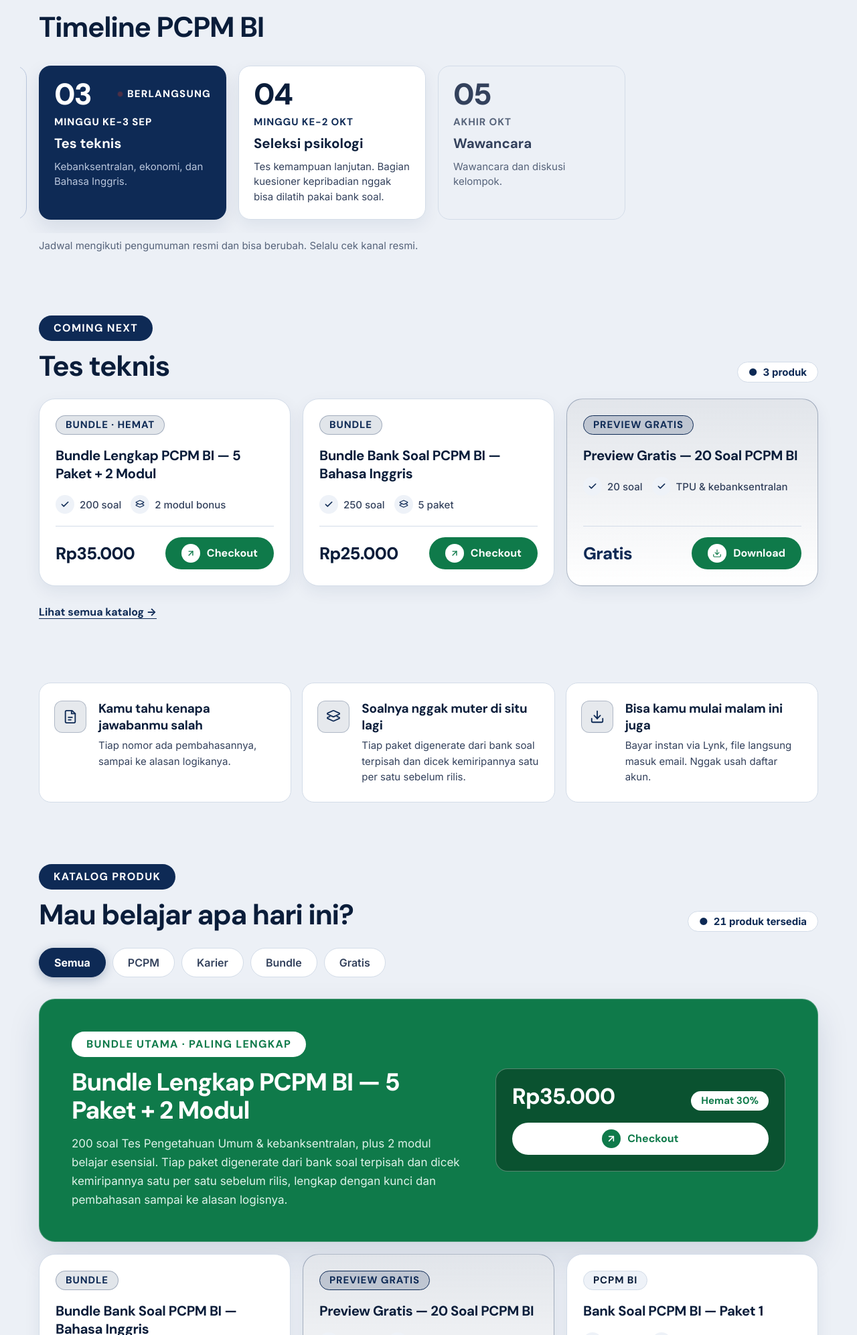
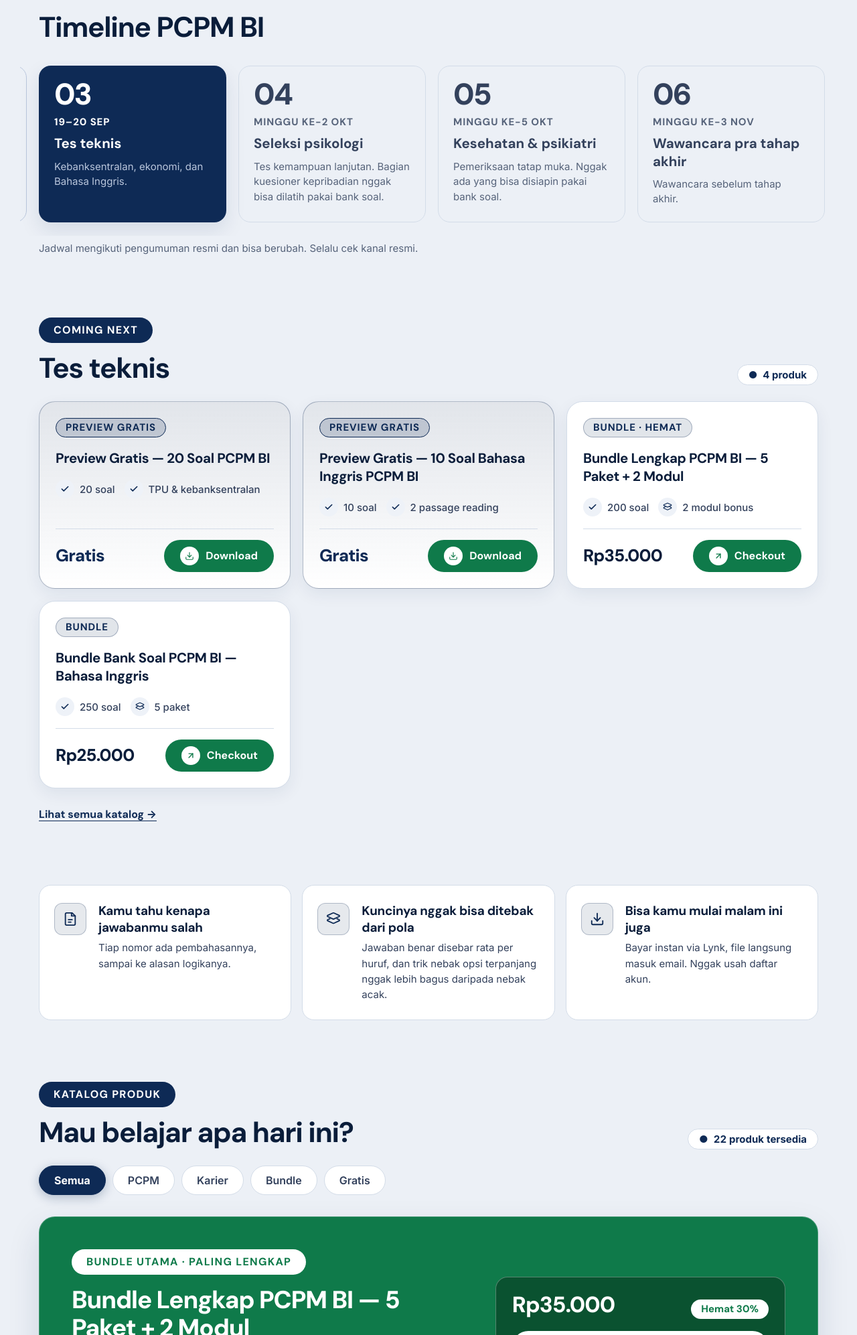
Before and after one commit to mikowidi/overtimeboo-etalase, a plain HTML site: page public/index.html in a window 1280 px wide. Shown: the part 807-2800 px from the top of the page at 67% size. Drawn offline with Linux system fonts and the light colour scheme.

Commit message:
feat: v3.8 — timeline sampai Desember, dan dua klaim yang dicabut
Hasil audit 18 Sep, keputusan Deus lewat meja keputusan (E1 edit+push,
A1, A2, E2, E3, E4, E5, B1, C1).

- tes teknis: jendela 14-20 Sep diganti tanggal resmi 19-20 Sep, label
  jadi tanggal pasti. Sebelumnya badge BERLANGSUNG nyala sehari sebelum
  tesnya jalan.
- timeline 5 kartu jadi 7, sampai tahap akhir minggu ke-1 Des. Ujung
  lama 31 Okt bikin kartu "angkatan 41 sudah selesai" muncul lima
  minggu kepagian. Tahap pengumuman sengaja tidak dimasukkan.
- kartu preview gratis Bahasa Inggris masuk katalog dan masuk daftar
  produk tahap tes teknis. Rekomendasi per tahap naik 3 -> 4 kartu.
- klaim "dicek kemiripannya satu per satu" dicabut dari strip dampak
  dan kartu unggulan, diganti klaim yang lolos audit. FAQ berhenti
  menjanjikan watermark nama pembeli di tiap PDF.
- urutan katalog diturunkan dari tahap sorotan di array TAHAPAN yang
  sama, tanpa logika tanggal kedua.
- kartu unggulan dan pencarian preview dikunci ke slug, bukan ke posisi
  array dan pola judul.
- kartu bundle Potensi Dasar mencantumkan 676 soal unik, dihitung ulang
  dari JSON sumber. Irisan potensi dasar x psikotes nol.

Co-Authored-By: Claude Opus 5 <noreply@anthropic.com>
Claude-Session: https://claude.ai/code/session_01HEeNxDKHzUbzrcjkWxDCzC

```diff
--- a/public/index.html
+++ b/public/index.html
@@ -1045,8 +1045,8 @@ a.cat-row:hover .go { background: var(--primary); color: var(--on-primary); tran
       <li class="impact-box">
         <span class="ico" aria-hidden="true"><svg width="22" height="22"><use href="#i-layers"/></svg></span>
         <div>
-          <span class="t">Soalnya nggak muter di situ lagi</span>
-          <span class="s">Tiap paket digenerate dari bank soal terpisah dan dicek kemiripannya satu per satu sebelum rilis.</span>
+          <span class="t">Kuncinya nggak bisa ditebak dari pola</span>
+          <span class="s">Jawaban benar disebar rata per huruf, dan trik nebak opsi terpanjang nggak lebih bagus daripada nebak acak.</span>
         </div>
       </li>
       <li class="impact-box">
@@ -1069,7 +1069,7 @@ a.cat-row:hover .go { background: var(--primary); color: var(--on-primary); tran
         <h2 class="h2" id="h-katalog">Mau belajar apa hari ini?</h2>
       </div>
       <div class="count-pill">
-        <span>●</span><span id="statusbar">21 produk tersedia</span>
+        <span>●</span><span id="statusbar">22 produk tersedia</span>
       </div>
     </div>
 
@@ -1167,7 +1167,7 @@ a.cat-row:hover .go { background: var(--primary); color: var(--on-primary); tran
       <details class="faq-box">
         <summary>Boleh dibagi ke temen?</summary>
         <div class="faq-answer">
-          <p>Tiap PDF ada watermark nama pembelinya di dalam, jadi file yang disebar tetap kebaca asalnya dari siapa. Mending ajak temenmu ambil preview gratisnya.</p>
+          <p>Preview gratisnya emang buat disebar, silakan. Yang berbayar mending jangan: harganya udah ditekan serendah mungkin biar temenmu sanggup beli sendiri, bukan biar dibagi rame-rame.</p>
         </div>
       </details>
       <details class="faq-box">
@@ -1245,6 +1245,7 @@ const PRODUK = [
   { judul:"Bundle Lengkap PCPM BI — 5 Paket + 2 Modul", harga:35000, kategori:"pcpm", tag:["bundle","hemat"], meta:["200 soal","2 modul bonus"], url:"https://lynk.id/overtimeboo/y5le31x7yq6w" },
   { judul:"Bundle Bank Soal PCPM BI — Bahasa Inggris", harga:25000, kategori:"pcpm", tag:["bundle"], meta:["250 soal","5 paket"], url:"https://lynk.id/overtimeboo/rwrq6zgwj75y" },
   { judul:"Preview Gratis — 20 Soal PCPM BI", harga:0, kategori:"pcpm", tag:["gratis"], meta:["20 soal","TPU & kebanksentralan"], url:"https://lynk.id/overtimeboo/m0jopjxw67q0" },
+  { judul:"Preview Gratis — 10 Soal Bahasa Inggris PCPM BI", harga:0, kategori:"pcpm", tag:["gratis"], meta:["10 soal","2 passage reading"], url:"https://lynk.id/overtimeboo/5gk386v1wx8d" },
   { judul:"Bank Soal PCPM BI — Paket 1", harga:10000, kategori:"pcpm", tag:[], meta:["40 soal","PDF"], url:"https://lynk.id/overtimeboo/y7l2olg22yd6" },
   { judul:"Bank Soal PCPM BI — Paket 2", harga:10000, kategori:"pcpm", tag:[], meta:["40 soal","PDF"], url:"https://lynk.id/overtimeboo/p401v0g4199p" },
   { judul:"Bank Soal PCPM BI — Paket 3", harga:10000, kategori:"pcpm", tag:[], meta:["40 soal","PDF"], url:"https://lynk.id/overtimeboo/qq0980x494p8" },
@@ -1256,7 +1257,7 @@ const PRODUK = [
   { judul:"PCPM BI Bahasa Inggris — Paket 4", harga:10000, kategori:"pcpm", tag:[], meta:["50 soal","PDF"], url:"https://lynk.id/overtimeboo/e6rje4308nk8" },
   { judul:"PCPM BI Bahasa Inggris — Paket 5", harga:10000, kategori:"pcpm", tag:[], meta:["50 soal","PDF"], url:"https://lynk.id/overtimeboo/58zpkrw8znwj" },
   { judul:"Preview Gratis — 50 Soal Potensi Dasar PCPM BI", harga:0, kategori:["pcpm","karier"], tag:["gratis"], meta:["50 soal","5 materi"], url:"https://lynk.id/overtimeboo/jd979xm4m39x" },
-  { judul:"Bundle Potensi Dasar — 700 Soal + 5 Modul", harga:30000, kategori:["pcpm","karier"], tag:["bundle","hemat"], meta:["700 soal","5 modul bonus"], url:"https://lynk.id/overtimeboo/503964dv58zz" },
+  { judul:"Bundle Potensi Dasar — 700 Soal + 5 Modul", harga:30000, kategori:["pcpm","karier"], tag:["bundle","hemat"], meta:["700 soal (676 unik)","5 modul bonus"], url:"https://lynk.id/overtimeboo/503964dv58zz" },
   { judul:"Drill Numerik Potensi Dasar — 100 Soal Fokus", harga:10000, kategori:["pcpm","karier"], tag:[], meta:["100 soal","PDF"], url:"https://lynk.id/overtimeboo/np84r0p3040e" },
   { judul:"Drill Verbal Potensi Dasar — 100 Soal Fokus", harga:10000, kategori:["pcpm","karier"], tag:[], meta:["100 soal","PDF"], url:"https://lynk.id/overtimeboo/3znmweyz8l44" },
   { judul:"Drill Sinonim Potensi Dasar — 100 Soal Fokus", harga:10000, kategori:["pcpm","karier"], tag:[], meta:["100 soal","PDF"], url:"https://lynk.id/overtimeboo/6lqmj7z62y08" },
@@ -1275,8 +1276,13 @@ const KATEGORI = [
 ];
 
 const kat = p => Array.isArray(p.kategori) ? p.kategori : [p.kategori];
-const PREVIEW_PCPM = PRODUK.find(p => p.url && p.harga === 0 && /PCPM BI/.test(p.judul));
-const PREVIEW_POTENSI = PRODUK.find(p => p.url && p.harga === 0 && /Potensi Dasar/.test(p.judul));
+const slugLynk = u => String(u || "").split("/").pop();
+/* Dicari lewat slug, bukan lewat pola judul. Pencarian pola judul pecah begitu
+   preview kedua yang judulnya juga memuat "PCPM BI" masuk array — dan itu
+   persis yang terjadi waktu preview Bahasa Inggris ditambahkan. */
+const bySlug = sl => PRODUK.find(p => p.url && slugLynk(p.url) === sl);
+const PREVIEW_PCPM = bySlug("m0jopjxw67q0");
+const PREVIEW_POTENSI = bySlug("jd979xm4m39x");
 
 const rp = n => n === 0 ? "Gratis" : "Rp" + n.toLocaleString("id-ID");
 const esc = s => String(s).replace(/[&<>"]/g, m => ({ "&":"&amp;", "<":"&lt;", ">":"&gt;", '"':"&quot;" }[m]));
@@ -1319,7 +1325,7 @@ function kartuLebar(p){
         <span>Bundle Utama · Paling Lengkap</span>
       </div>
       <h3>${esc(p.judul)}</h3>
-      <p>200 soal Tes Pengetahuan Umum & kebanksentralan, plus 2 modul belajar esensial. Tiap paket digenerate dari bank soal terpisah dan dicek kemiripannya satu per satu sebelum rilis, lengkap dengan kunci dan pembahasan sampai ke alasan logisnya.</p>
+      <p>200 soal Tes Pengetahuan Umum & kebanksentralan, plus 2 modul belajar esensial. Jawaban benar disebar rata per huruf, dan tiap nomor ada kunci plus pembahasan sampai ke alasan logisnya.</p>
     </div>
     <div class="wide-action-box">
       <div class="wide-price-row">
@@ -1349,10 +1355,13 @@ const feature = document.getElementById("feature");
 const statusbar = document.getElementById("statusbar");
 
 function render(f){
-  const list = PRODUK.filter(p => tayang(p) && cocok(p, f));
-  const pakaiFeature = (f === "semua" || f === "bundle") && list[0] === PRODUK[0];
-  feature.innerHTML = pakaiFeature ? kartuLebar(PRODUK[0]) : "";
-  const sisa = pakaiFeature ? list.slice(1) : list;
+  const list = KATALOG.filter(p => tayang(p) && cocok(p, f));
+  /* Kartu unggulan dikunci ke slug, bukan ke posisi array. Urutan katalog
+     sekarang ikut tahap yang lagi jalan, jadi PRODUK[0] nggak lagi berarti
+     "kartu unggulan". */
+  const unggul = (f === "semua" || f === "bundle") ? list.find(p => slugLynk(p.url) === UNGGULAN) : null;
+  feature.innerHTML = unggul ? kartuLebar(unggul) : "";
+  const sisa = unggul ? list.filter(p => p !== unggul) : list;
 
   grid.innerHTML = sisa.length ? sisa.map(kartu).join("") : `
     <li class="empty-state">
@@ -1395,14 +1404,18 @@ document.getElementById("grid-kategori").innerHTML = KATEGORI.map(k => {
 const TAHAPAN = [
   { id:"adm", no:"01", nama:"Seleksi administrasi", label:"Agustus", mulai:"2026-08-01", selesai:"2026-08-31",
     diuji:"Berkas dan syarat dasar.", produk:[] },
-  { id:"spd", no:"02", nama:"SPD / potensi dasar", label:"5–6 Sep", mulai:"2026-09-05", selesai:"2026-09-06",
+  { id:"spd", no:"02", nama:"SPD / potensi dasar", label:"5\u20136 Sep", mulai:"2026-09-05", selesai:"2026-09-06",
     diuji:"Verbal, numerik, logika, figural.", produk:["503964dv58zz","jd979xm4m39x"] },
-  { id:"teknis", no:"03", nama:"Tes teknis", label:"Minggu ke-3 Sep", mulai:"2026-09-14", selesai:"2026-09-20",
-    diuji:"Kebanksentralan, ekonomi, dan Bahasa Inggris.", produk:["y5le31x7yq6w","rwrq6zgwj75y","m0jopjxw67q0"] },
-  { id:"psiko", no:"04", nama:"Seleksi psikologi", label:"Minggu ke-2 Okt", mulai:"2026-10-05", selesai:"2026-10-11",
+  { id:"teknis", no:"03", nama:"Tes teknis", label:"19\u201320 Sep", mulai:"2026-09-19", selesai:"2026-09-20",
+    diuji:"Kebanksentralan, ekonomi, dan Bahasa Inggris.", produk:["m0jopjxw67q0","5gk386v1wx8d","y5le31x7yq6w","rwrq6zgwj75y"] },
+  { id:"psiko", no:"04", nama:"Seleksi psikologi", label:"Minggu ke-2 Okt", mulai:"2026-10-05", selesai:"2026-10-14",
     diuji:"Tes kemampuan lanjutan. Bagian kuesioner kepribadian nggak bisa dilatih pakai bank soal.", produk:[] },
-  { id:"wawancara", no:"05", nama:"Wawancara", label:"Akhir Okt", mulai:"2026-10-19", selesai:"2026-10-31",
-    diuji:"Wawancara dan diskusi kelompok.", produk:[] },
+  { id:"sehat", no:"05", nama:"Kesehatan & psikiatri", label:"Minggu ke-5 Okt", mulai:"2026-10-26", selesai:"2026-11-01",
+    diuji:"Pemeriksaan tatap muka. Nggak ada yang bisa disiapin pakai bank soal.", produk:[] },
+  { id:"wawancara", no:"06", nama:"Wawancara pra tahap akhir", label:"Minggu ke-3 Nov", mulai:"2026-11-09", selesai:"2026-11-21",
+    diuji:"Wawancara sebelum tahap akhir.", produk:[] },
+  { id:"akhir", no:"07", nama:"Tahap akhir", label:"Minggu ke-1 Des", mulai:"2026-11-30", selesai:"2026-12-07",
+    diuji:"Tahap terakhir seleksi. Tanggal pengumuman hasil akhir belum diumumkan.", produk:[] },
 ];
 
 const hariIso = d => new Date(d.getTime() - d.getTimezoneOffset() * 6e4).toISOString().slice(0, 10);
@@ -1426,6 +1439,39 @@ const TL = statusTahap(TAHAPAN);
    yang bikin peta tahapan ini dibuat. */
 const SOROT = TL.find(x => x.status === "berlangsung") || TL.find(x => x.status === "berikutnya");
 const ST = { lewat:"Selesai", berlangsung:"Berlangsung", berikutnya:"Berikutnya", nanti:"Nanti" };
+
+/* ---------- URUTAN KATALOG IKUT TAHAPAN ----------
+   E3 (18 Sep): kartu Potensi Dasar diturunkan selama sisa siklus 41, bukan
+   dihapus. E4 (18 Sep): English satuan tetap naik selama tes teknis, baru
+   turun setelah tahap itu lewat.
+   Urutannya diturunkan dari SOROT — tahap yang sama yang dipakai timeline.
+   SENGAJA nggak ada tanggal kedua di sini. Satu-satunya sumber tanggal tetap
+   array TAHAPAN di atas; begitu tanggalnya diperbarui, urutan kartu ikut
+   sendiri. */
+const UNGGULAN = "y5le31x7yq6w";
+const ENGLISH_SATUAN = ["xmzo9ong0l7x","kl0m1yv8238q","n839nj3eplwv","e6rje4308nk8","58zpkrw8znwj"];
+const lini = p => {
+  if (ENGLISH_SATUAN.includes(slugLynk(p.url))) return "english";
+  const k = kat(p);
+  if (k.includes("pcpm") && k.includes("karier")) return "potensi";
+  if (k.includes("pcpm")) return "pcpm";
+  return "lain";
+};
+const URUT = {
+  spd:    ["potensi","pcpm","english","lain"],
+  teknis: ["pcpm","english","potensi","lain"],
+  lewat:  ["pcpm","potensi","lain","english"],
+};
+const urutan = URUT[SOROT ? SOROT.id : "lewat"] || URUT.lewat;
+/* Kunci urut: lini, lalu gratis duluan di dalam lini, lalu urutan asli array
+   supaya sisanya tetap stabil dan bisa diprediksi dari sumbernya. */
+const KATALOG = PRODUK
+  .map((p, i) => [p, i])
+  .sort((a, b) =>
+    (urutan.indexOf(lini(a[0])) - urutan.indexOf(lini(b[0]))) ||
+    ((a[0].tag.includes("gratis") ? 0 : 1) - (b[0].tag.includes("gratis") ? 0 : 1)) ||
+    (a[1] - b[1]))
+  .map(x => x[0]);
 
 function kartuTahap(x){
   const tanda = x.status === "berlangsung" ? '<span class="tl-dot" aria-hidden="true"></span>'
@@ -1442,7 +1488,6 @@ function kartuTahap(x){
     <p class="tl-diuji">${esc(x.diuji)}</p></li>`;
 }
 
-const slugLynk = u => String(u || "").split("/").pop();
 const tlRel = document.getElementById("tl-rel");
 
 if (tlRel && !SOROT) {
@@ -1470,7 +1515,7 @@ if (tlRel && !SOROT) {
 
   const pilih = SOROT.produk
     .map(sl => PRODUK.find(p => tayang(p) && slugLynk(p.url) === sl))
-    .filter(Boolean).slice(0, 3);
+    .filter(Boolean).slice(0, 4);
 
   const rkNum = document.getElementById("rk-num");
   if (rkNum) rkNum.textContent = pilih.length ? pilih.length + " produk" : "belum listing";
```
Also changed, not shown: 1 other file.
